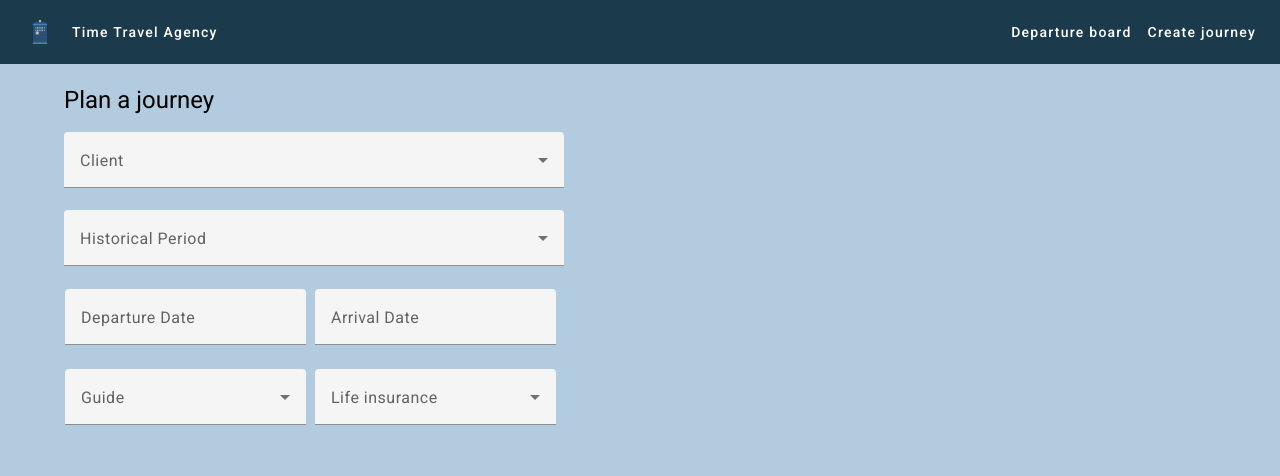
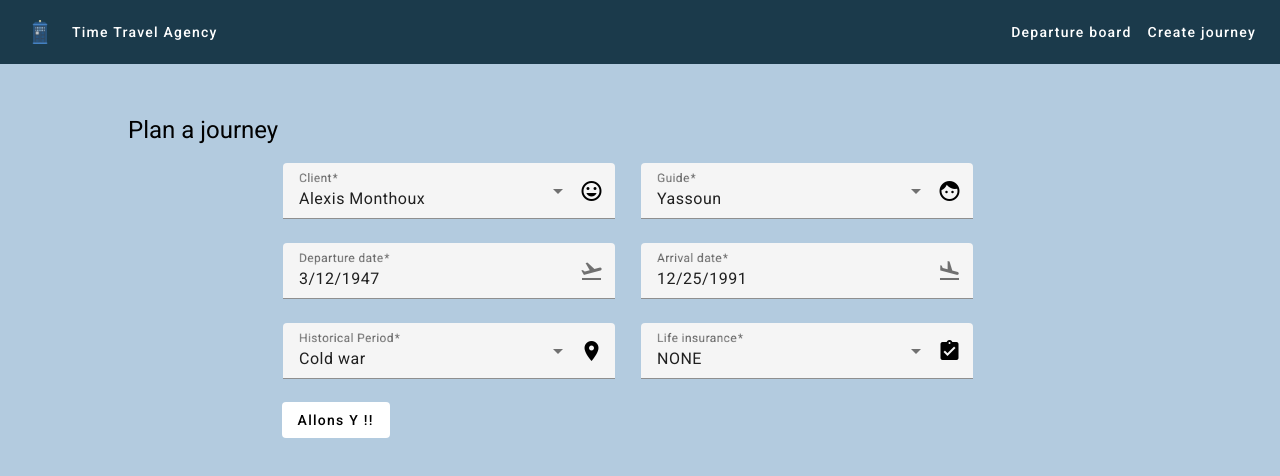
Before and after one commit to bchollet/WEB-Time-Travel-Agency, an Angular app in the folder frontend/time-travel-agency/: page /create-journey/1 in a window 1280 px wide. Shown: the top 476 px of the page. Built offline with nearby package versions, Linux system fonts and the light colour scheme.

Commit message:
🚧 form and data table are done

```diff
--- a/frontend/time-travel-agency/src/app/app.component.html
+++ b/frontend/time-travel-agency/src/app/app.component.html
@@ -2,7 +2,7 @@
   <button height="60px" mat-icon-button>
     <img class="icon" src="assets/app_logo.png" alt="app logo" />
   </button>
-  <a mat-button href="">Time Travel Agency</a>
+  <a mat-button href="/">Time Travel Agency</a>
   <span class="spacer"></span>
   <a mat-button href="departure-board">Departure board</a>
   <a mat-button href="create-journey">Create journey</a>
--- a/frontend/time-travel-agency/src/app/components/create-journey/create-journey.component.html
+++ b/frontend/time-travel-agency/src/app/components/create-journey/create-journey.component.html
@@ -1,36 +1,34 @@
 <div class="main">
   <p class="mat-headline-5">Plan a journey</p>
-  <form *ngIf="!loadingData">
-    <mat-form-field class="full-input">
-      <mat-label>Client</mat-label>
-      <mat-select>
-        <ng-container *ngFor="let client of info.clients">
-          <mat-option [value]="client.id"
-            >{{ client.firstname }} {{ client.lastname }}</mat-option
-          >
-        </ng-container>
-      </mat-select>
-    </mat-form-field>
-    <mat-form-field class="full-input">
-      <mat-label>Historical Period</mat-label>
-      <mat-select>
-        <ng-container *ngFor="let period of info.historicalPeriods">
-          <mat-option [value]="period.id">{{ period.name }}</mat-option>
-        </ng-container>
-      </mat-select>
-    </mat-form-field>
+  <mat-progress-bar mode="indeterminate" *ngIf="loading"></mat-progress-bar>
+  <form
+    [formGroup]="journeyForm"
+    *ngIf="!loading && info !== null"
+    (ngSubmit)="onSubmit()">
     <table class="full-input" cellspacing="0">
       <tr>
         <td>
-          <mat-form-field class="cell-input">
-            <mat-label>Departure Date</mat-label>
-            <input matInput />
+          <mat-form-field class="full-input">
+            <mat-label>Client</mat-label>
+            <mat-select formControlName="client">
+              <ng-container *ngFor="let client of info.clients">
+                <mat-option [value]="client.id"
+                  >{{ client.firstname }} {{ client.lastname }}</mat-option
+                >
+              </ng-container>
+            </mat-select>
+            <mat-icon matSuffix>tag_faces</mat-icon>
           </mat-form-field>
         </td>
         <td>
           <mat-form-field class="cell-input">
-            <mat-label>Arrival Date</mat-label>
-            <input matInput />
+            <mat-label>Guide</mat-label>
+            <mat-select formControlName="guide">
+              <ng-container *ngFor="let guide of info.guides">
+                <mat-option [value]="guide.id">{{ guide.surname }}</mat-option>
+              </ng-container>
+            </mat-select>
+            <mat-icon matSuffix>face</mat-icon>
           </mat-form-field>
         </td>
       </tr>
@@ -39,27 +37,60 @@
       <tr>
         <td>
           <mat-form-field class="cell-input">
-            <mat-label>Guide</mat-label>
-            <mat-select>
-              <ng-container *ngFor="let guide of info.guides">
-                <mat-option [value]="guide.id">{{ guide.surname }}</mat-option>
+            <mat-label>Departure date</mat-label>
+            <input
+              matInput
+              [matDatepicker]="startDate"
+              formControlName="startDate" />
+            <mat-datepicker-toggle matIconSuffix [for]="startDate">
+              <mat-icon matDatepickerToggleIcon>flight_takeoff</mat-icon>
+            </mat-datepicker-toggle>
+            <mat-datepicker #startDate></mat-datepicker>
+          </mat-form-field>
+        </td>
+        <td>
+          <mat-form-field class="cell-input">
+            <mat-label>Arrival date</mat-label>
+            <input
+              formControlName="endDate"
+              matInput
+              [matDatepicker]="endDate" />
+            <mat-datepicker-toggle matIconSuffix [for]="endDate">
+              <mat-icon matDatepickerToggleIcon>flight_land</mat-icon>
+            </mat-datepicker-toggle>
+            <mat-datepicker #endDate></mat-datepicker>
+          </mat-form-field>
+        </td>
+      </tr>
+    </table>
+    <table class="full-input" cellspacing="0">
+      <tr>
+        <td>
+          <mat-form-field class="full-input">
+            <mat-label>Historical Period</mat-label>
+            <mat-select formControlName="historicalPeriod">
+              <ng-container *ngFor="let period of info.historicalPeriods">
+                <mat-option [value]="period.id">{{ period.name }}</mat-option>
               </ng-container>
             </mat-select>
+            <mat-icon matSuffix>location_on</mat-icon>
           </mat-form-field>
         </td>
         <td>
           <mat-form-field class="cell-input">
             <mat-label>Life insurance</mat-label>
-            <mat-select>
+            <mat-select formControlName="lifeInsurance">
               <ng-container *ngFor="let insurance of info.lifeInsurances">
                 <mat-option [value]="insurance.id">{{
                   insurance.title
                 }}</mat-option>
               </ng-container>
             </mat-select>
+            <mat-icon matSuffix>assignment_turned_in</mat-icon>
           </mat-form-field>
         </td>
       </tr>
     </table>
+    <button mat-flat-button type="submit">Allons Y !!</button>
   </form>
 </div>
--- a/frontend/time-travel-agency/src/app/components/create-journey/create-journey.component.sass
+++ b/frontend/time-travel-agency/src/app/components/create-journey/create-journey.component.sass
@@ -1,17 +1,17 @@
 .main
-    width:90vw
-    margin:20px auto 20px auto
+  width:80vw
+  min-width:200px
+  margin:50px auto 20px auto
 
 form
-  min-width: 150px
-  max-width: 500px
-  width: 100%
+  width: 70%
+  margin:0 auto 0 auto
 
 .full-input
   width: 100%
 
 .cell-input
-    width:100%
+  width:100%
 
 td
-  padding-right: 8px
+  padding-right: 25px
--- a/frontend/time-travel-agency/src/app/components/create-journey/create-journey.component.ts
+++ b/frontend/time-travel-agency/src/app/components/create-journey/create-journey.component.ts
@@ -1,6 +1,10 @@
 import { Component, OnInit } from '@angular/core';
+import { ActivatedRoute } from '@angular/router';
 import { Info } from 'src/app/models/info';
+import { Journey } from 'src/app/models/journey';
 import { JourneyService } from 'src/app/services/journey-service';
+import { FormBuilder, FormGroup, Validators } from '@angular/forms';
+import { SnackBarService } from 'src/app/services/snackbar-service';
 
 @Component({
   selector: 'app-create-journey',
@@ -8,24 +12,78 @@ import { JourneyService } from 'src/app/services/journey-service';
   styleUrls: ['./create-journey.component.sass'],
 })
 export class CreateJourneyComponent implements OnInit {
-  loadingData!: boolean;
+  loading!: boolean;
   info!: Info;
+  journeyForm!: FormGroup;
 
-  constructor(private journeyService: JourneyService) {}
+  constructor(
+    private journeyService: JourneyService,
+    private snackBarService: SnackBarService,
+    private route: ActivatedRoute,
+    private formbuilder: FormBuilder
+  ) {}
 
   ngOnInit() {
+    this.journeyForm = this.formbuilder.group({
+      client: [0, Validators.required],
+      guide: [0, Validators.required],
+      startDate: [new Date(), Validators.required],
+      endDate: [new Date(), Validators.required],
+      historicalPeriod: [0, Validators.required],
+      lifeInsurance: [0, Validators.required],
+    });
+
     this.journeyService.infoSubject.subscribe({
       next: (info: Info) => {
         this.info = info;
-        this.loadingData = false;
+        const journeyId = this.route.snapshot.params['id'];
+        if (journeyId != undefined) {
+          this.loadJourney(journeyId);
+        } else {
+          this.loading = false;
+        }
       },
-      error: () => {
-        // TODO: error management
-        this.loadingData = false;
+      error: (error: Error) => {
+        this.loading = false;
+        this.snackBarService.error(error.message);
       },
     });
-
-    this.loadingData = true;
+    this.loading = true;
     this.journeyService.getInfo();
   }
+
+  onSubmit(): void {
+    this.loading = true;
+    // const formValues = this.journeyForm.value;
+    this.journeyService.postJourney().subscribe({
+      next: () => {
+        this.snackBarService.success('Data saved successfully');
+        this.loading = false;
+      },
+      error: (error: Error) => {
+        this.snackBarService.error(error.message);
+        this.loading = false;
+      },
+    });
+  }
+
+  private loadJourney(journeyId: number) {
+    this.journeyService.getJourney(journeyId).subscribe((journey: Journey) => {
+      if (journey != null) {
+        this.journeyForm.setValue({
+          client: journey.client.id,
+          guide: journey.guide.id,
+          startDate: journey.startDate,
+          endDate: journey.endDate,
+          historicalPeriod: journey.historicalPeriod.id,
+          lifeInsurance: journey.lifeInsurance.id,
+        });
+      } else {
+        this.snackBarService.error(
+          'The journey has not been found on the server.'
+        );
+      }
+      this.loading = false;
+    });
+  }
 }
--- a/frontend/time-travel-agency/src/app/components/departure-board/departure-board.component.html
+++ b/frontend/time-travel-agency/src/app/components/departure-board/departure-board.component.html
@@ -1,39 +1,54 @@
 <div class="main">
   <p class="mat-headline-5">List of planned journeys</p>
-  <table mat-table [dataSource]="dataSource" class="mat-elevation-z8">
+  <mat-progress-bar mode="indeterminate" *ngIf="loading"></mat-progress-bar>
+  <table
+    mat-table
+    [dataSource]="dataSource"
+    class="mat-elevation-z8"
+    *ngIf="!loading">
     <ng-container matColumnDef="client">
       <th mat-header-cell *matHeaderCellDef>Client</th>
-      <td mat-cell *matCellDef="let element">{{ element.client }}</td>
+      <td mat-cell *matCellDef="let element">
+        {{ element.client.firstname }} {{ element.client.lastname }}
+      </td>
     </ng-container>
 
     <ng-container matColumnDef="guide">
       <th mat-header-cell *matHeaderCellDef>Guide</th>
-      <td mat-cell *matCellDef="let element">{{ element.guide }}</td>
+      <td mat-cell *matCellDef="let element">{{ element.client.surname }}</td>
     </ng-container>
 
     <ng-container matColumnDef="startDate">
       <th mat-header-cell *matHeaderCellDef>Départ</th>
-      <td mat-cell *matCellDef="let element">{{ element.startDate }}</td>
+      <td mat-cell *matCellDef="let element">
+        {{ element.startDate | date: 'shortDate' }}
+      </td>
     </ng-container>
 
     <ng-container matColumnDef="endDate">
       <th mat-header-cell *matHeaderCellDef>Retour</th>
-      <td mat-cell *matCellDef="let element">{{ element.endDate }}</td>
+      <td mat-cell *matCellDef="let element">
+        {{ element.endDate | date: 'shortDate' }}
+      </td>
     </ng-container>
 
     <ng-container matColumnDef="period">
       <th mat-header-cell *matHeaderCellDef>Période</th>
-      <td mat-cell *matCellDef="let element">{{ element.period }}</td>
+      <td mat-cell *matCellDef="let element">
+        {{ element.historicalPeriod.name }}
+      </td>
     </ng-container>
 
     <ng-container matColumnDef="insurance">
       <th mat-header-cell *matHeaderCellDef>Assurance</th>
-      <td mat-cell *matCellDef="let element">{{ element.insurance }}</td>
+      <td mat-cell *matCellDef="let element">
+        {{ element.lifeInsurance.title }}
+      </td>
     </ng-container>
 
     <ng-container matColumnDef="edit">
       <th mat-header-cell *matHeaderCellDef></th>
-      <td mat-cell *matCellDef="let element">
+      <td mat-cell *matCellDef="let element" (click)="edit(element.id)">
         <button mat-button [routerLink]="['/create-journey', element.id]">
           <mat-icon>edit</mat-icon>
         </button>
@@ -42,7 +57,7 @@
 
     <ng-container matColumnDef="delete">
       <th mat-header-cell *matHeaderCellDef></th>
-      <td mat-cell *matCellDef="let element">
+      <td mat-cell *matCellDef="let element" (click)="delete(element.id)">
         <button mat-button>
           <mat-icon>delete</mat-icon>
         </button>
--- a/frontend/time-travel-agency/src/app/components/departure-board/departure-board.component.ts
+++ b/frontend/time-travel-agency/src/app/components/departure-board/departure-board.component.ts
@@ -1,12 +1,15 @@
-import { Component } from '@angular/core';
+import { Component, OnInit } from '@angular/core';
+import { Router } from '@angular/router';
+import { Journey } from 'src/app/models/journey';
 import { JourneyService } from 'src/app/services/journey-service';
+import { SnackBarService } from 'src/app/services/snackbar-service';
 
 @Component({
   selector: 'app-departure-board',
   templateUrl: './departure-board.component.html',
   styleUrls: ['./departure-board.component.sass'],
 })
-export class DepartureBoardComponent {
+export class DepartureBoardComponent implements OnInit {
   displayedColumns: string[] = [
     'client',
     'guide',
@@ -17,6 +20,43 @@ export class DepartureBoardComponent {
     'edit',
     'delete',
   ];
-  dataSource = [];
-  constructor(private journeyService: JourneyService) {}
+  dataSource: Journey[] = [];
+
+  loading = false;
+
+  constructor(
+    private journeyService: JourneyService,
+    private router: Router,
+    private snackBarService: SnackBarService
+  ) {}
+
+  ngOnInit(): void {
+    this.loading = true;
+    this.journeyService.journeysSubject.subscribe({
+      next: (journeys: Journey[]) => {
+        this.dataSource = journeys;
+        this.loading = false;
+      },
+      error: (error: Error) => this.snackBarService.error(error.message),
+    });
+    this.journeyService.getJourneys();
+  }
+
+  edit(journeyId: number) {
+    this.router.navigate(['create-journey', journeyId]);
+  }
+
+  delete(journeyId: number) {
+    this.journeyService.deleteJourney(journeyId).subscribe({
+      next: () => {
+        this.snackBarService.success('Data deleted successfully');
+        this.dataSource = this.dataSource.filter(item => item.id !== journeyId);
+        this.loading = false;
+      },
+      error: (error: Error) => {
+        this.snackBarService.error(error.message);
+        this.loading = false;
+      },
+    });
+  }
 }
--- a/frontend/time-travel-agency/src/app/services/journey-service.ts
+++ b/frontend/time-travel-agency/src/app/services/journey-service.ts
@@ -1,11 +1,16 @@
 import { HttpClient } from '@angular/common/http';
 import { Info, fakeInfo } from '../models/info';
-import { Subject } from 'rxjs';
+import { Observable, Subject, of, throwError } from 'rxjs';
 import { Injectable } from '@angular/core';
+import { Journey, fakeJourney } from '../models/journey';
 
 @Injectable()
 export class JourneyService {
+  private info: Info | null = null;
   infoSubject: Subject<Info> = new Subject<Info>();
+
+  private journeys: Journey[] = [];
+  journeysSubject: Subject<Journey[]> = new Subject<Journey[]>();
 
   constructor(private http: HttpClient) {}
 
@@ -13,7 +18,31 @@ export class JourneyService {
     this.emitInfo(fakeInfo());
   }
 
-  private emitInfo(info: Info) {
+  getJourneys(): void {
+    this.emitJourneys([fakeJourney()]);
+  }
+
+  getJourney(journeyId: number): Observable<Journey> {
+    return of<Journey>(fakeJourney());
+  }
+
+  // TODO: decide with Bastian what structure to send here
+  // also what we receive
+  postJourney(): Observable<void> {
+    return throwError(() => new Error('Not implemented yet'));
+  }
+
+  // TODO: decide with Bastian what structure to send here
+  // also what we receive
+  deleteJourney(journeyId: number): Observable<void> {
+    return throwError(() => new Error('Not implemented yet'));
+  }
+
+  private emitInfo(info: Info): void {
     this.infoSubject.next(info);
   }
+
+  private emitJourneys(journeys: Journey[]): void {
+    this.journeysSubject.next(journeys.slice());
+  }
 }
--- /dev/null
+++ b/frontend/time-travel-agency/src/app/services/snackbar-service.ts
@@ -0,0 +1,15 @@
+import { Injectable } from '@angular/core';
+import { MatSnackBar } from '@angular/material/snack-bar';
+
+@Injectable()
+export class SnackBarService {
+  constructor(private snackBar: MatSnackBar) {}
+
+  success(message: string) {
+    this.snackBar.open(message, 'yay!');
+  }
+
+  error(message: string) {
+    this.snackBar.open(message, 'bruh');
+  }
+}
```
Also changed, not shown: frontend/time-travel-agency/src/app/app.module.ts (+12 -1 lines).
